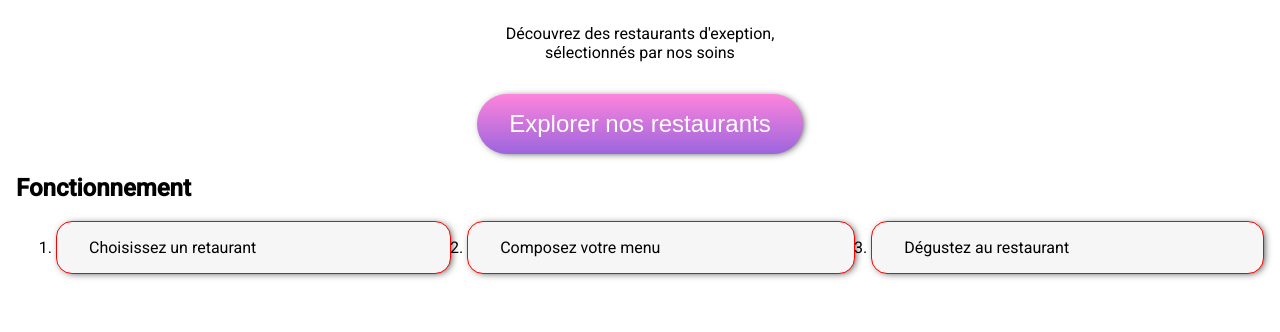
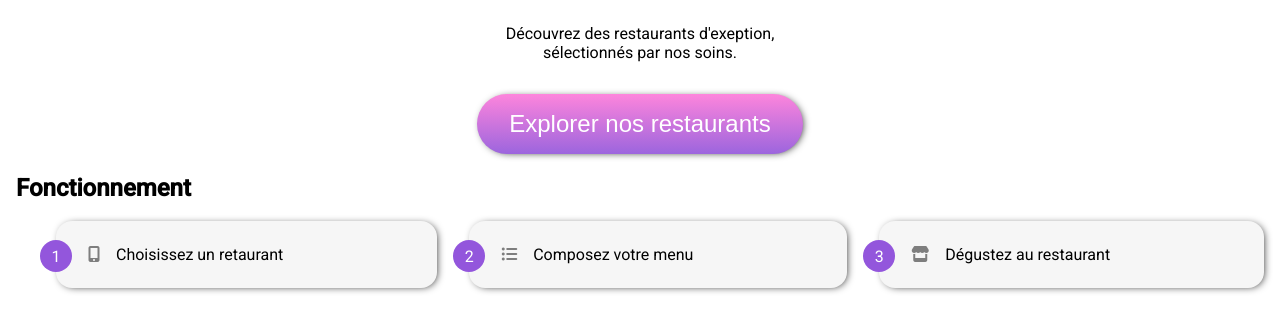
Before and after one commit to steph972/ohmyfood, a website: page index.html in a window 1280 px wide. Shown: the part 282-614 px from the top of the page. Drawn offline with Linux system fonts and the light colour scheme; a web font is replaced by a local one.

Commit message:
ad counter to tuto bullet points

```diff
--- a/index.html
+++ b/index.html
@@ -20,16 +20,16 @@
 
     <section class="explorer">
         <h2>Réservez le menu qui <br/> vous convient</h2>
-        <p>Découvrez des restaurants d'exeption,<br/> sélectionnés par nos soins</p>
+        <p>Découvrez des restaurants d'exeption,<br/> sélectionnés par nos soins.</p>
         <button>Explorer nos restaurants</button>
     </section>
 
     <section class="tuto">
         <h2>Fonctionnement</h2>
         <ol>
-            <li>Choisissez un retaurant</li>
-            <li>Composez votre menu</li>
-            <li>Dégustez au restaurant</li>
+            <li><i class="fas fa-mobile-alt"></i>Choisissez un retaurant</li>
+            <li><i class="fas fa-list-ul"></i>Composez votre menu</li>
+            <li><i class="fas fa-store"></i>Dégustez au restaurant</li>
         </ol>
     </section>
 
--- a/sass/layout/tuto.scss
+++ b/sass/layout/tuto.scss
@@ -1,24 +1,45 @@
 @use "../utils/zoom.scss";
 @use "../utils/box-shadow.scss";
+@use "../utils/variables.scss";
+@use "../utils/colors.scss";
 
 .tuto{
+    counter-reset: steps;
     & ol{
         display: flex;
-        flex-wrap: wrap;
-        gap: 1rem;
-        @media (max-width: 800px) {
+        gap: 2rem;
+        @media (max-width: 1000px) {
             flex-direction: column;
         }
     }
     & li{
+        position: relative;
+        &::before{
+            content: counter(steps) ;
+            counter-increment: steps;
+            color: white;
+            background-color: colors.$purple;
+            width: 2 * variables.$tuto-bullet-height;
+            height: 2 * variables.$tuto-bullet-height;
+            display: grid;
+            place-items: center;
+            border-radius: 50%;
+            position: absolute;
+            bottom: variables.$tuto-bullet-height;
+            left: -1 * variables.$tuto-bullet-height;
+        }
+        list-style-type: none;
         background-color: #f6f6f6 ;
-        padding: 1rem 2rem;
-        border: 1px solid red;
+        padding: 1.5rem 2rem;
         flex-grow: 1;
         border-radius: 1rem;
         @include box-shadow.base-shadow;
         &:hover{
             @include zoom.zoom;
         }
+    & i.fas{
+        margin-right: 1rem;
+        color: colors.$lightgrey;
+    }
     }
 }
--- /dev/null
+++ b/sass/utils/colors.scss
@@ -0,0 +1,2 @@
+$lightgrey: #7e7e7e;
+$purple: #9356dc;
--- /dev/null
+++ b/sass/utils/variables.scss
@@ -0,0 +1 @@
+$tuto-bullet-height:1rem;
```
Also changed, not shown: style.css, 1 other file.
